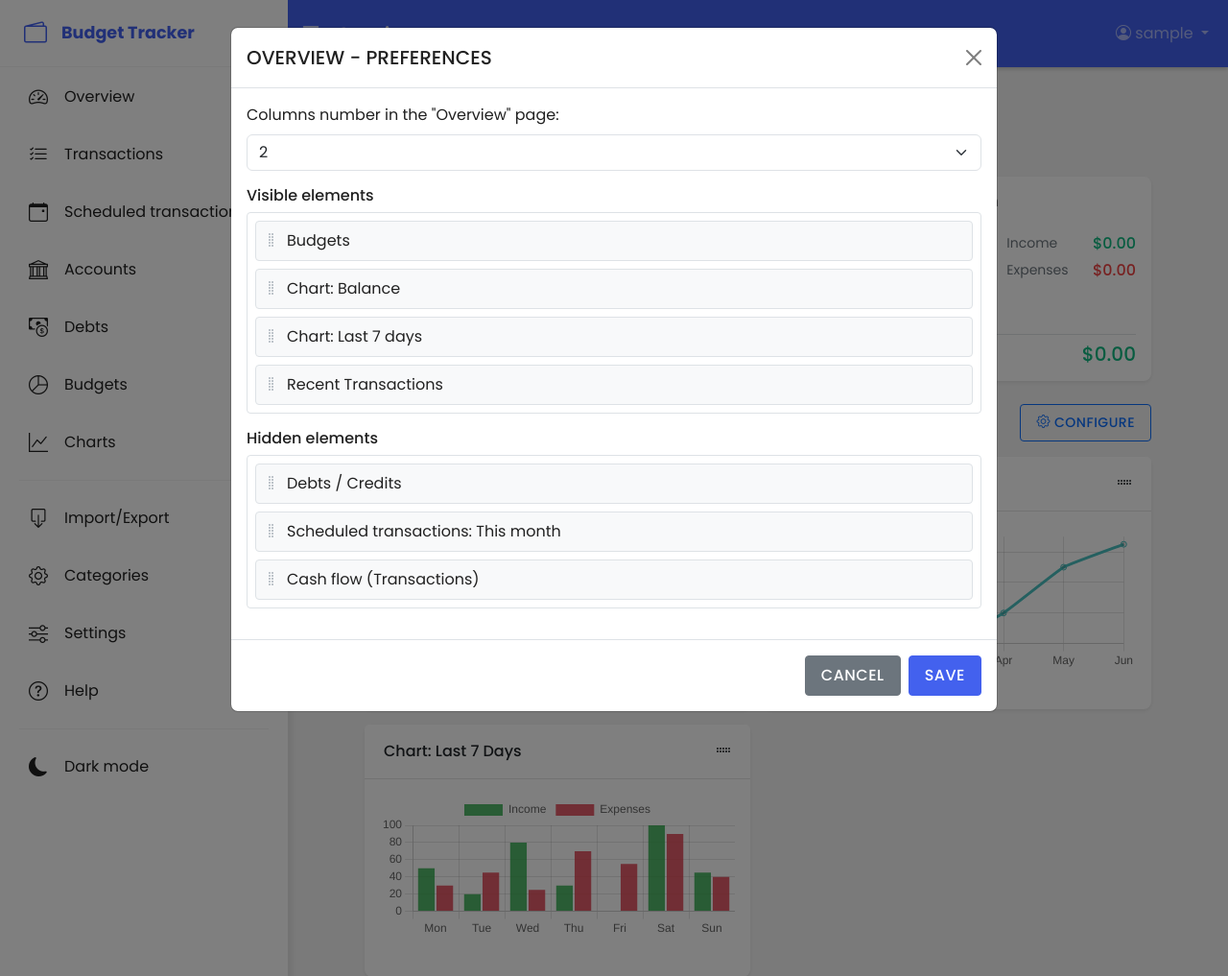
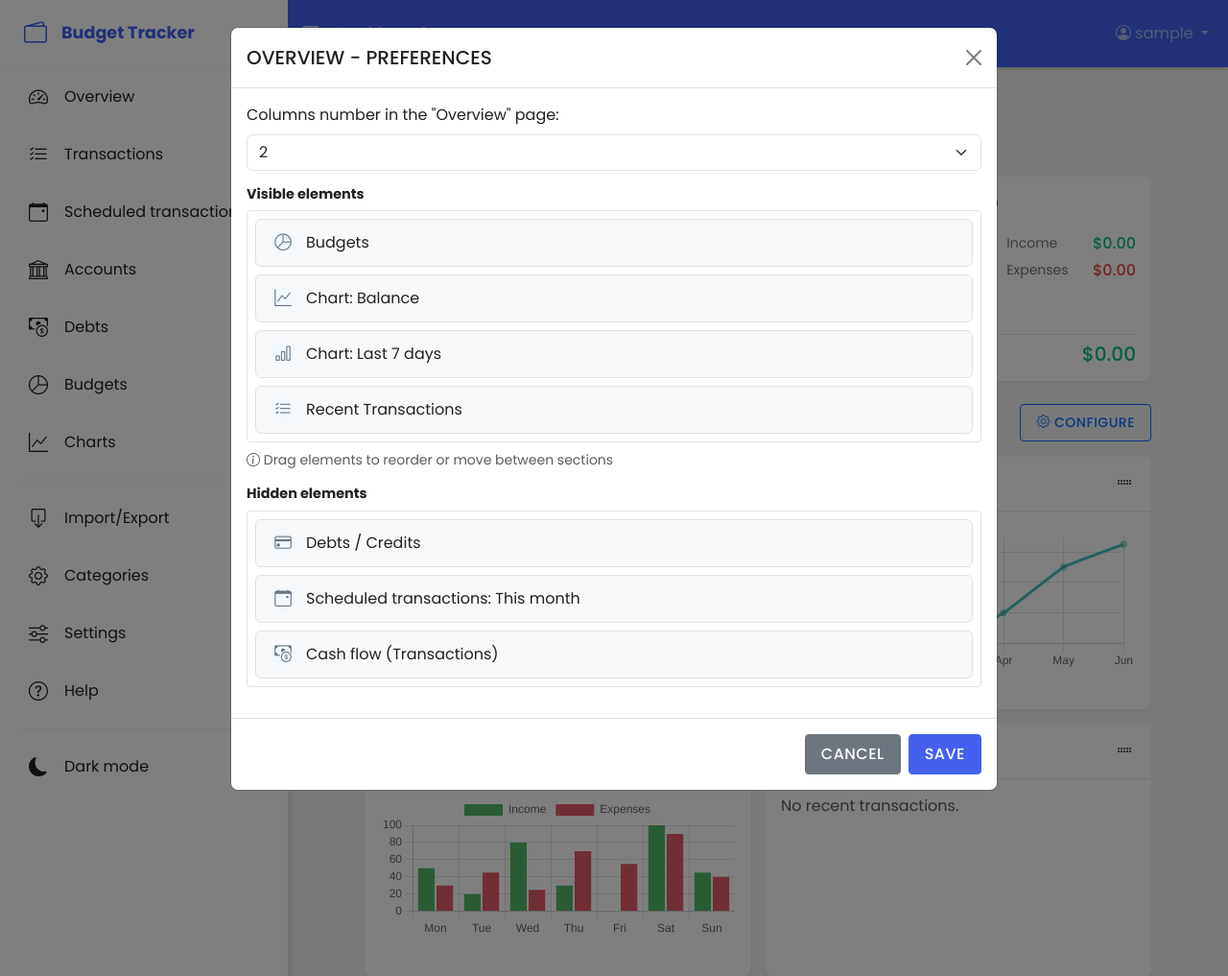
Before and after one commit to sageofnotrade/cs126le2, a Django app: page /finances/ in a window 1280 px wide, after a click on "CONFIGURE". Shown: the top 1017 px of the page at 96% size. Run offline with Django 5.2, Linux system fonts and the light colour scheme; the visitor is signed in with stand-in values (Sample User, id 1); data comes from the database, SQL or seed files in the repository; data that the repository does not hold is empty.

Commit message:
Made scroll bars hidden, Fixed draggable state in overview preference as well as UI

```diff
--- a/templates/base.html
+++ b/templates/base.html
@@ -18,6 +18,41 @@
     <!-- Sortable.js (for drag and drop) -->
     <script src="https://cdn.jsdelivr.net/npm/sortablejs@1.15.0/Sortable.min.js"></script>
     <style>
+        /* Hide scrollbars across the entire site while maintaining scrolling functionality */
+        html, body, div, select, textarea, .modal-body, .card-body, .list-group, .list-group-flush,
+        .dropdown-menu, .container, .row, .col, .overflow-auto, .overflow-y-auto, .overflow-x-auto,
+        .scrollable, [style*="overflow"], [style*="overflow-y"], [style*="overflow-x"],
+        .sidebar, .content-wrapper {
+            scrollbar-width: none !important; /* Firefox */
+            -ms-overflow-style: none !important; /* IE and Edge */
+        }
+
+        /* Hide scrollbar for Chrome, Safari and Opera */
+        html::-webkit-scrollbar,
+        body::-webkit-scrollbar,
+        div::-webkit-scrollbar,
+        select::-webkit-scrollbar,
+        textarea::-webkit-scrollbar,
+        .modal-body::-webkit-scrollbar,
+        .card-body::-webkit-scrollbar,
+        .list-group::-webkit-scrollbar,
+        .list-group-flush::-webkit-scrollbar,
+        .dropdown-menu::-webkit-scrollbar,
+        .container::-webkit-scrollbar,
+        .row::-webkit-scrollbar,
+        .col::-webkit-scrollbar,
+        .overflow-auto::-webkit-scrollbar,
+        .overflow-y-auto::-webkit-scrollbar,
+        .overflow-x-auto::-webkit-scrollbar,
+        .scrollable::-webkit-scrollbar,
+        [style*="overflow"]::-webkit-scrollbar,
+        [style*="overflow-y"]::-webkit-scrollbar,
+        [style*="overflow-x"]::-webkit-scrollbar,
+        .sidebar::-webkit-scrollbar,
+        .content-wrapper::-webkit-scrollbar {
+            display: none;
+        }
+
         :root {
             --primary-color: #4361ee;
             --primary-light: #4895ef;
--- a/templates/finances/dashboard.html
+++ b/templates/finances/dashboard.html
@@ -1,6 +1,99 @@
 {% extends 'base.html' %}
+{% load static %}
 
 {% block title %}Dashboard - Budget Tracker{% endblock %}
+
+{% block navbar_title %}Dashboard{% endblock %}
+
+{% block extra_css %}
+<style>
+.dashboard-grid .card-header {
+    cursor: grab;
+}
+.dashboard-grid .card-header:active {
+    cursor: grabbing;
+}
+.dashboard-elements-container {
+    border: 1px solid #dee2e6;
+    border-radius: 0.25rem;
+    padding: 0.5rem;
+    min-height: 50px;
+    margin-bottom: 0.5rem;
+}
+.dashboard-element {
+    padding: 0.75rem 1rem;
+    background-color: #f8f9fa;
+    border: 1px solid #dee2e6;
+    border-radius: 0.375rem;
+    margin-bottom: 0.5rem;
+    display: flex;
+    align-items: center;
+    cursor: grab;
+    transition: all 0.2s ease;
+    user-select: none;
+    position: relative;
+}
+.dashboard-element:last-child {
+    margin-bottom: 0;
+}
+.dashboard-element:hover {
+    background-color: #e9ecef;
+    transform: translateY(-2px);
+    box-shadow: 0 2px 5px rgba(0,0,0,0.1);
+}
+.dashboard-element:active {
+    cursor: grabbing;
+    box-shadow: 0 5px 15px rgba(0,0,0,0.2);
+    transform: scale(1.02);
+    background-color: #e2e6ea;
+    z-index: 10;
+}
+.dashboard-element.sortable-ghost {
+    opacity: 0.4;
+    background-color: #c8e6c9;
+}
+.dashboard-element.sortable-chosen {
+    background-color: #e3f2fd;
+    box-shadow: 0 5px 15px rgba(0,0,0,0.2);
+    z-index: 10;
+}
+.dashboard-element.sortable-drag {
+    opacity: 0.8;
+    transform: rotate(1deg);
+}
+.dashboard-element-icon {
+    color: #6c757d;
+    font-size: 1.1rem;
+    margin-right: 0.75rem;
+    width: 24px;
+    height: 24px;
+    display: flex;
+    align-items: center;
+    justify-content: center;
+    background-color: #f1f8fe;
+    border-radius: 50%;
+}
+.dashboard-card-link {
+    display: block;
+    color: inherit;
+    text-decoration: none;
+    height: 100%;
+}
+.dashboard-card-link .card-body {
+    height: 100%;
+}
+.dashboard-card-link:hover .card-body {
+    background: #f8f9fa;
+    cursor: pointer;
+    transition: background 0.2s;
+}
+.section-title {
+    font-size: 0.9rem;
+    font-weight: 600;
+    margin-bottom: 0.5rem;
+}
+</style>
+{% endblock %}
 
 {% block extra_head %}
 <script src="https://cdn.jsdelivr.net/npm/chart.js"></script>
@@ -205,34 +298,56 @@
                 </div>
 
                 <div class="mb-3">
-                    <h6>Visible elements</h6>
+                    <h6 class="section-title">Visible elements</h6>
                     <div id="visible-elements" class="dashboard-elements-container">
                         <div class="dashboard-element" data-element-id="budgets">
-                            <i class="bi bi-grip-vertical me-2"></i> Budgets
+                            <div class="dashboard-element-icon">
+                                <i class="bi bi-pie-chart"></i>
+                            </div>
+                            <span>Budgets</span>
                         </div>
                         <div class="dashboard-element" data-element-id="chart-balance">
-                            <i class="bi bi-grip-vertical me-2"></i> Chart: Balance
+                            <div class="dashboard-element-icon">
+                                <i class="bi bi-graph-up"></i>
+                            </div>
+                            <span>Chart: Balance</span>
                         </div>
                         <div class="dashboard-element" data-element-id="chart-last-7-days">
-                            <i class="bi bi-grip-vertical me-2"></i> Chart: Last 7 days
+                            <div class="dashboard-element-icon">
+                                <i class="bi bi-bar-chart"></i>
+                            </div>
+                            <span>Chart: Last 7 days</span>
                         </div>
                         <div class="dashboard-element" data-element-id="recent-transactions">
-                            <i class="bi bi-grip-vertical me-2"></i> Recent Transactions
+                            <div class="dashboard-element-icon">
+                                <i class="bi bi-list-check"></i>
+                            </div>
+                            <span>Recent Transactions</span>
                         </div>
                     </div>
+                    <small class="text-muted mt-1 d-block"><i class="bi bi-info-circle"></i> Drag elements to reorder or move between sections</small>
                 </div>
 
                 <div class="mb-3">
-                    <h6>Hidden elements</h6>
+                    <h6 class="section-title">Hidden elements</h6>
                     <div id="hidden-elements" class="dashboard-elements-container">
                         <div class="dashboard-element" data-element-id="debts-credits">
-                            <i class="bi bi-grip-vertical me-2"></i> Debts / Credits
+                            <div class="dashboard-element-icon">
+                                <i class="bi bi-credit-card"></i>
+                            </div>
+                            <span>Debts / Credits</span>
                         </div>
                         <div class="dashboard-element" data-element-id="scheduled-transactions">
-                            <i class="bi bi-grip-vertical me-2"></i> Scheduled transactions: This month
+                            <div class="dashboard-element-icon">
+                                <i class="bi bi-calendar-event"></i>
+                            </div>
+                            <span>Scheduled transactions: This month</span>
                         </div>
                         <div class="dashboard-element" data-element-id="cash-flow">
-                            <i class="bi bi-grip-vertical me-2"></i> Cash flow (Transactions)
+                            <div class="dashboard-element-icon">
+                                <i class="bi bi-cash-coin"></i>
+                            </div>
+                            <span>Cash flow (Transactions)</span>
                         </div>
                     </div>
                 </div>
@@ -540,38 +655,41 @@
         }
     };
 
-    // Load dashboard preferences from the server (passed from Django view)
+    // Initialize dashboard preferences
     let dashboardPreferences = {
-        columns: {{ dashboard_preference.columns }},
-        visibleElements: {{ dashboard_preference.visible_elements|safe }},
-        hiddenElements: {{ dashboard_preference.hidden_elements|safe }}
+        columns: {{ dashboard_preferences.columns|default:2 }},
+        visibleElements: {{ dashboard_preferences.visible_elements|safe|default:'["budgets", "chart-balance", "chart-last-7-days", "recent-transactions"]' }},
+        hiddenElements: {{ dashboard_preferences.hidden_elements|safe|default:'["debts-credits", "scheduled-transactions", "cash-flow"]' }}
     };
 
-    // Apply columns setting
-    document.getElementById('columns-select').value = dashboardPreferences.columns;
-    updateDashboardColumns(dashboardPreferences.columns);
-
-    // Render dashboard based on preferences
+    // Initialize dashboard
     renderDashboard();
 
-    // Initialize Sortable.js for drag-and-drop functionality
+    // Initialize drag and drop in the modal with enhanced options
     let visibleSortable = new Sortable(document.getElementById('visible-elements'), {
         group: 'dashboard-elements',
         animation: 150,
-        handle: '.bi-grip-vertical',
+        ghostClass: 'sortable-ghost',
+        chosenClass: 'sortable-chosen',
+        dragClass: 'sortable-drag',
         onEnd: updateElementsOrder
     });
 
     let hiddenSortable = new Sortable(document.getElementById('hidden-elements'), {
         group: 'dashboard-elements',
         animation: 150,
-        handle: '.bi-grip-vertical',
+        ghostClass: 'sortable-ghost',
+        chosenClass: 'sortable-chosen',
+        dragClass: 'sortable-drag',
         onEnd: updateElementsOrder
     });
 
     let dashboardSortable = new Sortable(document.getElementById('dashboard-grid'), {
         animation: 150,
         handle: '.card-header',
+        ghostClass: 'sortable-ghost',
+        chosenClass: 'sortable-chosen',
+        dragClass: 'sortable-drag',
         onEnd: updateDashboardOrder
     });
 
@@ -707,52 +825,4 @@
     }
 }
 </script>
-
-<style>
-.dashboard-grid .card-header {
-    cursor: grab;
-}
-.dashboard-grid .card-header:active {
-    cursor: grabbing;
-}
-.dashboard-elements-container {
-    border: 1px solid #dee2e6;
-    border-radius: 0.25rem;
-    padding: 0.5rem;
-    min-height: 50px;
-}
-.dashboard-element {
-    padding: 0.5rem;
-    background-color: #f8f9fa;
-    border: 1px solid #dee2e6;
-    border-radius: 0.25rem;
-    margin-bottom: 0.5rem;
-    display: flex;
-    align-items: center;
-    cursor: grab;
-}
-.dashboard-element:last-child {
-    margin-bottom: 0;
-}
-.dashboard-element:active {
-    cursor: grabbing;
-}
-.dashboard-element .bi-grip-vertical {
-    color: #adb5bd;
-}
-.dashboard-card-link {
-    display: block;
-    color: inherit;
-    text-decoration: none;
-    height: 100%;
-}
-.dashboard-card-link .card-body {
-    height: 100%;
-}
-.dashboard-card-link:hover .card-body {
-    background: #f8f9fa;
-    cursor: pointer;
-    transition: background 0.2s;
-}
-</style>
 {% endblock %}
```
Also changed, not shown: static/css/budget_category_selector.css (+7 -0 lines), static/js/category_dropdown.js (+7 -0 lines), static/js/filter_category_dropdown.js (+7 -0 lines).
